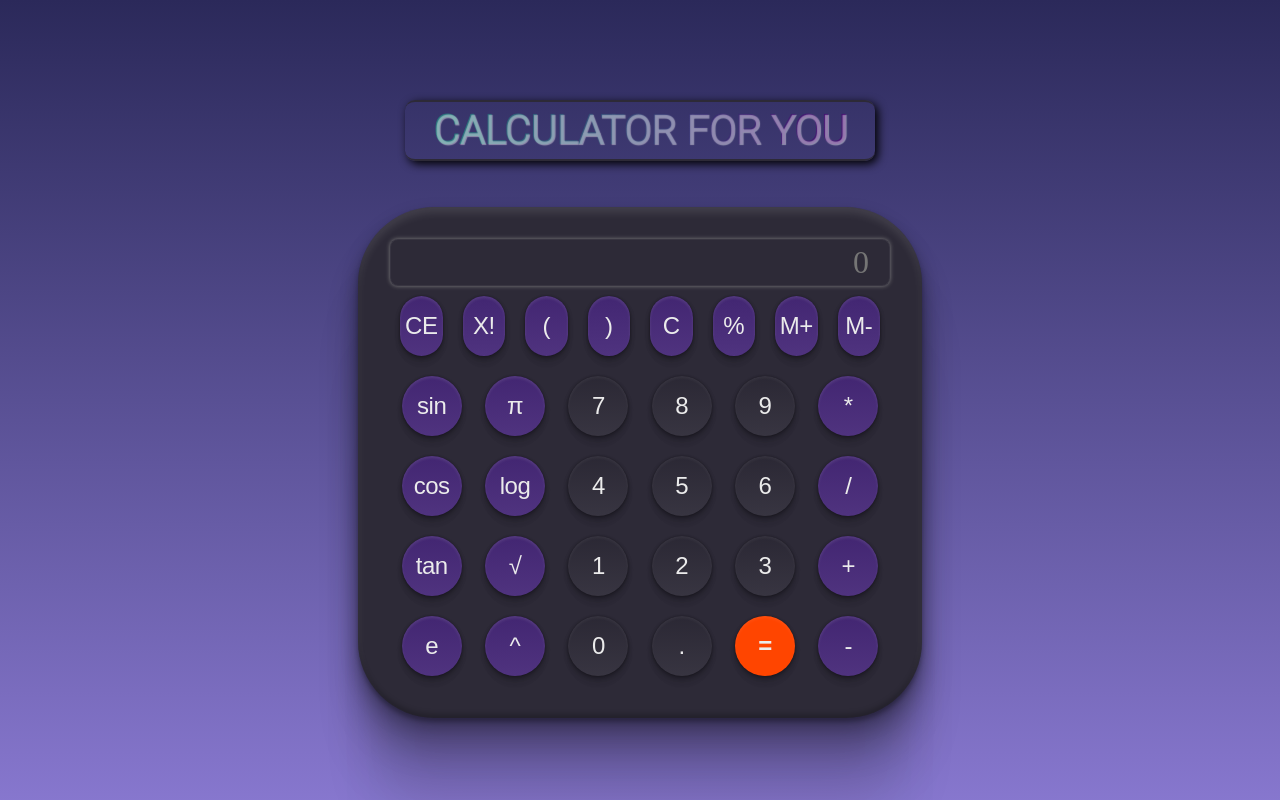
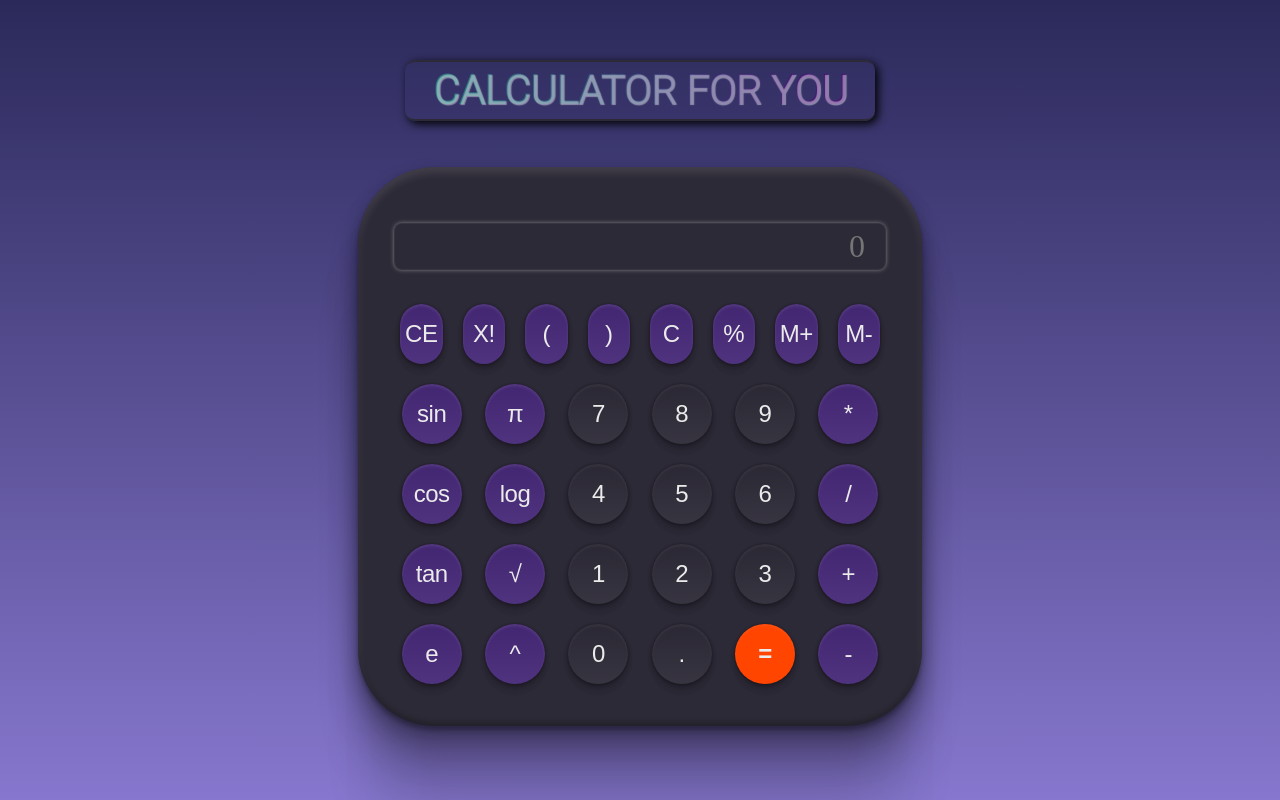
Before and after one commit to Ctoic/CalHub, a plain HTML site: page index.html in a window 1280 px wide. Shown: the top 800 px of the page. Drawn offline with Linux system fonts and the light colour scheme.

Commit message:
Improved UI/UX

```diff
--- a/style.css
+++ b/style.css
@@ -37,7 +37,7 @@ body {
 }
 
 input[type="text"] {
-  width: 100%;
+  width: 90%;
   height: 5px;
   padding: 20px;
   font-size: 2rem;
@@ -48,6 +48,8 @@ input[type="text"] {
   border: 1px solid rgba(255, 255, 255, 0.05);
   border-radius: 8px;
   box-shadow: 0px 0px 4px grey;
+  margin-top: 3vh;
+  margin-bottom: 3vh;
 }
 
 button {
@@ -121,7 +123,7 @@ button:hover {
   border-radius: 10px;
   padding: 5px 28px;
   font-size: 40px;
-  margin-top: 10vh;
+  margin-top: 5vh;
   margin-bottom: 2vh;
   text-shadow: 1px 1px 1px rgba(255, 255, 255, 0.444);
   border-top: 2px solid #2d2a37;
```
